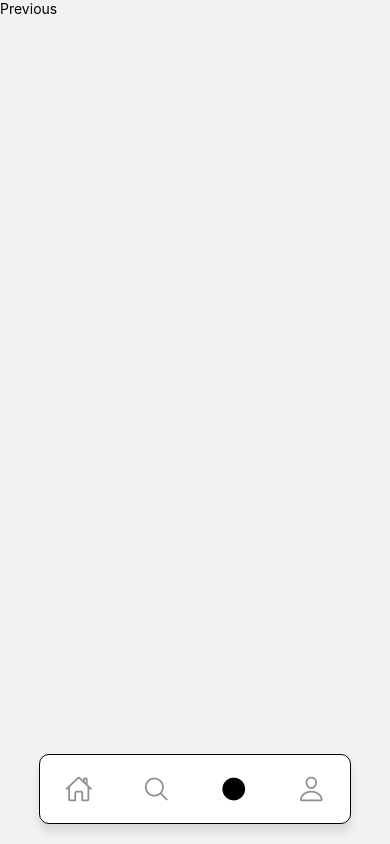
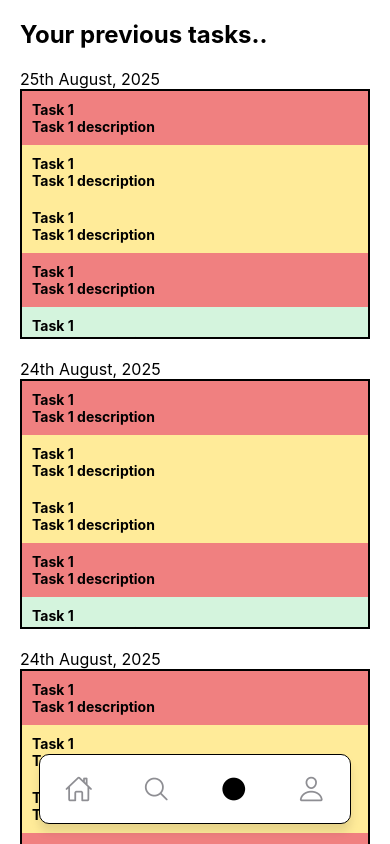
Before and after one commit to NishantGada/tomorrow-frontend, a React Native app: screen /Previous in a window 390 px wide. Built offline with nearby package versions, Linux system fonts and the light colour scheme.

Commit message:
setup: search and previous tasks pages

```diff
--- a/src/pages/Previous/Previous.jsx
+++ b/src/pages/Previous/Previous.jsx
@@ -1,10 +1,182 @@
-import { View, Text } from 'react-native'
+import { View, Text, SafeAreaView, StyleSheet, ScrollView } from 'react-native'
 import React from 'react'
 
 export default function Previous() {
-    return (
-        <View>
-            <Text>Previous</Text>
-        </View>
-    )
+	return (
+		<SafeAreaView style={styles.safeArea}>
+			<ScrollView style={styles.container}>
+				<Text style={styles.heading}>Your previous tasks..</Text>
+
+				<View style={styles.dateWiseContainer}>
+					<Text style={styles.date}>25th August, 2025</Text>
+					<ScrollView style={styles.scrollView}>
+						<View style={[styles.dateSpecificTask, { backgroundColor: "#f08080" }]}>
+							<Text style={{ fontWeight: "bold" }} >Task 1</Text>
+							<Text style={{ fontWeight: "bold" }} >Task 1 description</Text>
+						</View>
+						<View style={[styles.dateSpecificTask, { backgroundColor: "#ffeb99" }]}>
+							<Text style={{ fontWeight: "bold" }} >Task 1</Text>
+							<Text style={{ fontWeight: "bold" }} >Task 1 description</Text>
+						</View>
+						<View style={[styles.dateSpecificTask, { backgroundColor: "#ffeb99" }]}>
+							<Text style={{ fontWeight: "bold" }} >Task 1</Text>
+							<Text style={{ fontWeight: "bold" }} >Task 1 description</Text>
+						</View>
+						<View style={[styles.dateSpecificTask, { backgroundColor: "#f08080" }]}>
+							<Text style={{ fontWeight: "bold" }} >Task 1</Text>
+							<Text style={{ fontWeight: "bold" }} >Task 1 description</Text>
+						</View>
+						<View style={[styles.dateSpecificTask, { backgroundColor: "#d4f4dd" }]}>
+							<Text style={{ fontWeight: "bold" }} >Task 1</Text>
+							<Text style={{ fontWeight: "bold" }} >Task 1 description</Text>
+						</View>
+						<View style={[styles.dateSpecificTask, { backgroundColor: "#d4f4dd" }]}>
+							<Text style={{ fontWeight: "bold" }} >Task 1</Text>
+							<Text style={{ fontWeight: "bold" }} >Task 1 description</Text>
+						</View>
+						<View style={[styles.dateSpecificTask, { backgroundColor: "#ffeb99" }]}>
+							<Text style={{ fontWeight: "bold" }} >Task 1</Text>
+							<Text style={{ fontWeight: "bold" }} >Task 1 description</Text>
+						</View>
+					</ScrollView>
+				</View>
+				<View style={styles.dateWiseContainer}>
+					<Text style={styles.date}>24th August, 2025</Text>
+					<ScrollView style={styles.scrollView}>
+						<View style={[styles.dateSpecificTask, { backgroundColor: "#f08080" }]}>
+							<Text style={{ fontWeight: "bold" }} >Task 1</Text>
+							<Text style={{ fontWeight: "bold" }} >Task 1 description</Text>
+						</View>
+						<View style={[styles.dateSpecificTask, { backgroundColor: "#ffeb99" }]}>
+							<Text style={{ fontWeight: "bold" }} >Task 1</Text>
+							<Text style={{ fontWeight: "bold" }} >Task 1 description</Text>
+						</View>
+						<View style={[styles.dateSpecificTask, { backgroundColor: "#ffeb99" }]}>
+							<Text style={{ fontWeight: "bold" }} >Task 1</Text>
+							<Text style={{ fontWeight: "bold" }} >Task 1 description</Text>
+						</View>
+						<View style={[styles.dateSpecificTask, { backgroundColor: "#f08080" }]}>
+							<Text style={{ fontWeight: "bold" }} >Task 1</Text>
+							<Text style={{ fontWeight: "bold" }} >Task 1 description</Text>
+						</View>
+						<View style={[styles.dateSpecificTask, { backgroundColor: "#d4f4dd" }]}>
+							<Text style={{ fontWeight: "bold" }} >Task 1</Text>
+							<Text style={{ fontWeight: "bold" }} >Task 1 description</Text>
+						</View>
+						<View style={[styles.dateSpecificTask, { backgroundColor: "#d4f4dd" }]}>
+							<Text style={{ fontWeight: "bold" }} >Task 1</Text>
+							<Text style={{ fontWeight: "bold" }} >Task 1 description</Text>
+						</View>
+						<View style={[styles.dateSpecificTask, { backgroundColor: "#ffeb99" }]}>
+							<Text style={{ fontWeight: "bold" }} >Task 1</Text>
+							<Text style={{ fontWeight: "bold" }} >Task 1 description</Text>
+						</View>
+					</ScrollView>
+				</View>
+				<View style={styles.dateWiseContainer}>
+					<Text style={styles.date}>24th August, 2025</Text>
+					<ScrollView style={styles.scrollView}>
+						<View style={[styles.dateSpecificTask, { backgroundColor: "#f08080" }]}>
+							<Text style={{ fontWeight: "bold" }} >Task 1</Text>
+							<Text style={{ fontWeight: "bold" }} >Task 1 description</Text>
+						</View>
+						<View style={[styles.dateSpecificTask, { backgroundColor: "#ffeb99" }]}>
+							<Text style={{ fontWeight: "bold" }} >Task 1</Text>
+							<Text style={{ fontWeight: "bold" }} >Task 1 description</Text>
+						</View>
+						<View style={[styles.dateSpecificTask, { backgroundColor: "#ffeb99" }]}>
+							<Text style={{ fontWeight: "bold" }} >Task 1</Text>
+							<Text style={{ fontWeight: "bold" }} >Task 1 description</Text>
+						</View>
+						<View style={[styles.dateSpecificTask, { backgroundColor: "#f08080" }]}>
+							<Text style={{ fontWeight: "bold" }} >Task 1</Text>
+							<Text style={{ fontWeight: "bold" }} >Task 1 description</Text>
+						</View>
+						<View style={[styles.dateSpecificTask, { backgroundColor: "#d4f4dd" }]}>
+							<Text style={{ fontWeight: "bold" }} >Task 1</Text>
+							<Text style={{ fontWeight: "bold" }} >Task 1 description</Text>
+						</View>
+						<View style={[styles.dateSpecificTask, { backgroundColor: "#d4f4dd" }]}>
+							<Text style={{ fontWeight: "bold" }} >Task 1</Text>
+							<Text style={{ fontWeight: "bold" }} >Task 1 description</Text>
+						</View>
+						<View style={[styles.dateSpecificTask, { backgroundColor: "#ffeb99" }]}>
+							<Text style={{ fontWeight: "bold" }} >Task 1</Text>
+							<Text style={{ fontWeight: "bold" }} >Task 1 description</Text>
+						</View>
+					</ScrollView>
+				</View>
+				<View style={styles.dateWiseContainer}>
+					<Text style={styles.date}>24th August, 2025</Text>
+					<ScrollView style={styles.scrollView}>
+						<View style={[styles.dateSpecificTask, { backgroundColor: "#f08080" }]}>
+							<Text style={{ fontWeight: "bold" }} >Task 1</Text>
+							<Text style={{ fontWeight: "bold" }} >Task 1 description</Text>
+						</View>
+						<View style={[styles.dateSpecificTask, { backgroundColor: "#ffeb99" }]}>
+							<Text style={{ fontWeight: "bold" }} >Task 1</Text>
+							<Text style={{ fontWeight: "bold" }} >Task 1 description</Text>
+						</View>
+						<View style={[styles.dateSpecificTask, { backgroundColor: "#ffeb99" }]}>
+							<Text style={{ fontWeight: "bold" }} >Task 1</Text>
+							<Text style={{ fontWeight: "bold" }} >Task 1 description</Text>
+						</View>
+						<View style={[styles.dateSpecificTask, { backgroundColor: "#f08080" }]}>
+							<Text style={{ fontWeight: "bold" }} >Task 1</Text>
+							<Text style={{ fontWeight: "bold" }} >Task 1 description</Text>
+						</View>
+						<View style={[styles.dateSpecificTask, { backgroundColor: "#d4f4dd" }]}>
+							<Text style={{ fontWeight: "bold" }} >Task 1</Text>
+							<Text style={{ fontWeight: "bold" }} >Task 1 description</Text>
+						</View>
+						<View style={[styles.dateSpecificTask, { backgroundColor: "#d4f4dd" }]}>
+							<Text style={{ fontWeight: "bold" }} >Task 1</Text>
+							<Text style={{ fontWeight: "bold" }} >Task 1 description</Text>
+						</View>
+						<View style={[styles.dateSpecificTask, { backgroundColor: "#ffeb99" }]}>
+							<Text style={{ fontWeight: "bold" }} >Task 1</Text>
+							<Text style={{ fontWeight: "bold" }} >Task 1 description</Text>
+						</View>
+					</ScrollView>
+				</View>
+			</ScrollView>
+		</SafeAreaView>
+	)
 }
+
+const styles = StyleSheet.create({
+	safeArea: {
+		flex: 1,
+		backgroundColor: "white",
+	},
+
+	container: {
+		flex: 1,
+		padding: 20,
+	},
+
+	heading: {
+		fontSize: 24,
+		fontWeight: "bold",
+		marginBottom: 10,
+	},
+
+	dateWiseContainer: {
+		marginVertical: 10,
+	},
+
+	date: {
+		fontSize: 16,
+	},
+
+	scrollView: {
+		borderWidth: 2,
+		borderColor: "black",
+		height: 250,
+	},
+
+	dateSpecificTask: {
+		// marginVertical: 10,
+		padding: 10,
+	},
+})
--- a/src/pages/Search/Search.jsx
+++ b/src/pages/Search/Search.jsx
@@ -1,10 +1,107 @@
-import { View, Text } from 'react-native'
-import React from 'react'
+import { View, Text, SafeAreaView, StyleSheet, TextInput, ScrollView, FlatList } from 'react-native'
+import React, { useState } from 'react'
+import TaskCard from '../Home/TaskCard';
 
 export default function Search() {
-    return (
-        <View>
-            <Text>Search</Text>
-        </View>
-    )
+	const [searchQuery, setSearchQuery] = useState('');
+	const [redTasks, setRedTasks] = useState([
+		{
+			"id": 1,
+			"title": "task 1",
+			"description": "task 1 description"
+		},
+		{
+			"id": 2,
+			"title": "task 2",
+			"description": "task 2 description"
+		},
+		{
+			"id": 3,
+			"title": "task 3",
+			"description": "task 3 description"
+		},
+	])
+	const [yellowTasks, setYellowTasks] = useState([
+		{
+			"id": 4,
+			"title": "task 4",
+			"description": "task 4 description"
+		},
+		{
+			"id": 5,
+			"title": "task 5",
+			"description": "task 5 description"
+		},
+		{
+			"id": 6,
+			"title": "task 6",
+			"description": "task 6 description"
+		},
+	])
+	const [greenTasks, setGreenTasks] = useState([
+		{
+			"id": 7,
+			"title": "task 7",
+			"description": "task 7 description"
+		},
+		{
+			"id": 8,
+			"title": "task 8",
+			"description": "task 8 description"
+		},
+		{
+			"id": 9,
+			"title": "task 9",
+			"description": "task 9 description"
+		},
+	])
+
+	const allTasks = [...redTasks, ...yellowTasks, ...greenTasks];
+	console.log({ allTasks });
+
+	const filteredCategories = allTasks.filter((item) =>
+		item.title.toLowerCase().includes(searchQuery.toLowerCase()) ||
+		item.description.toLowerCase().includes(searchQuery.toLowerCase())
+	);
+
+	return (
+		<SafeAreaView style={styles.safeArea}>
+			<View style={styles.container}>
+				<TextInput
+					style={styles.search}
+					placeholder="Search..."
+					placeholderTextColor="white"
+					value={searchQuery}
+					onChangeText={setSearchQuery}
+				/>
+
+				<ScrollView style={{ marginVertical: 20 }}>
+					{filteredCategories.map((category, index) => (
+						<View key={index} style={{ padding: 15 }}>
+							<Text style={{ fontSize: 18 }}>{category.title}</Text>
+							<Text style={{ fontSize: 12, color: "lightgray" }}>{category.description}</Text>
+						</View>
+					))}
+				</ScrollView>
+			</View>
+		</SafeAreaView>
+	)
 }
+
+const styles = StyleSheet.create({
+	safeArea: {
+		flex: 1,
+		backgroundColor: "white",
+	},
+
+	container: {
+		flex: 1,
+		padding: 20,
+	},
+
+	search: {
+		borderRadius: 8,
+		backgroundColor: "#F08080",
+		padding: 20,
+	}
+})
```
